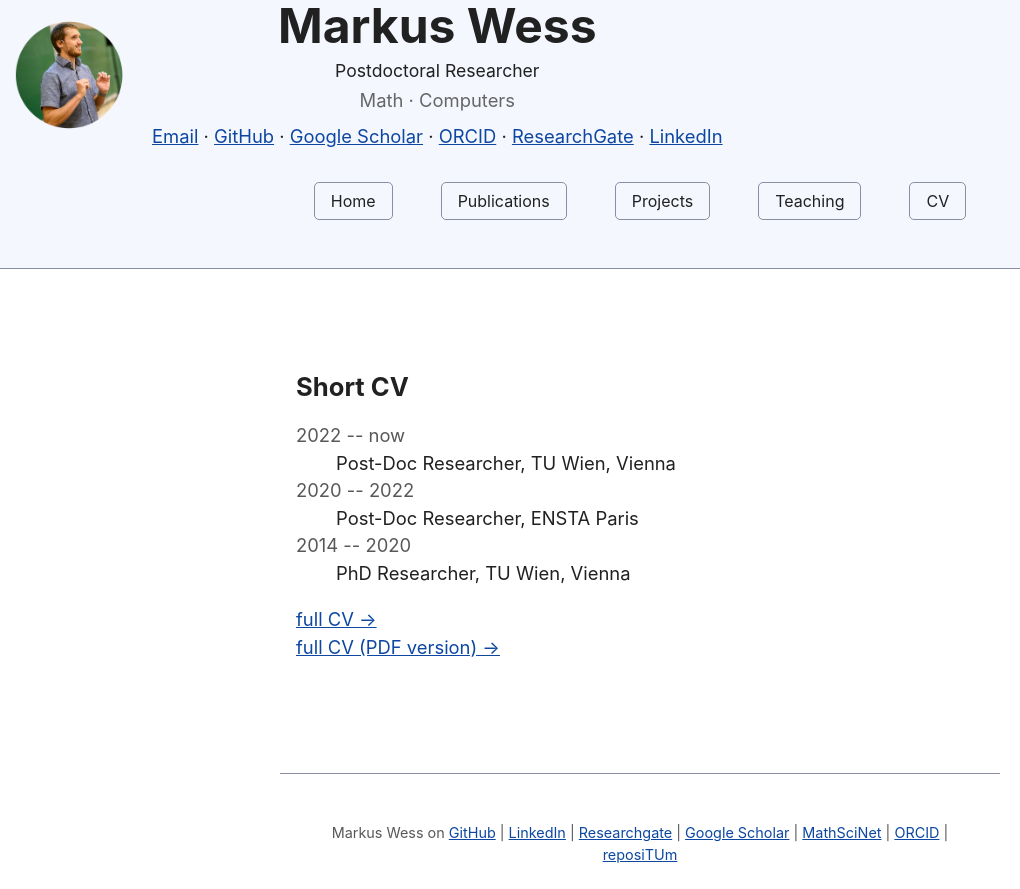
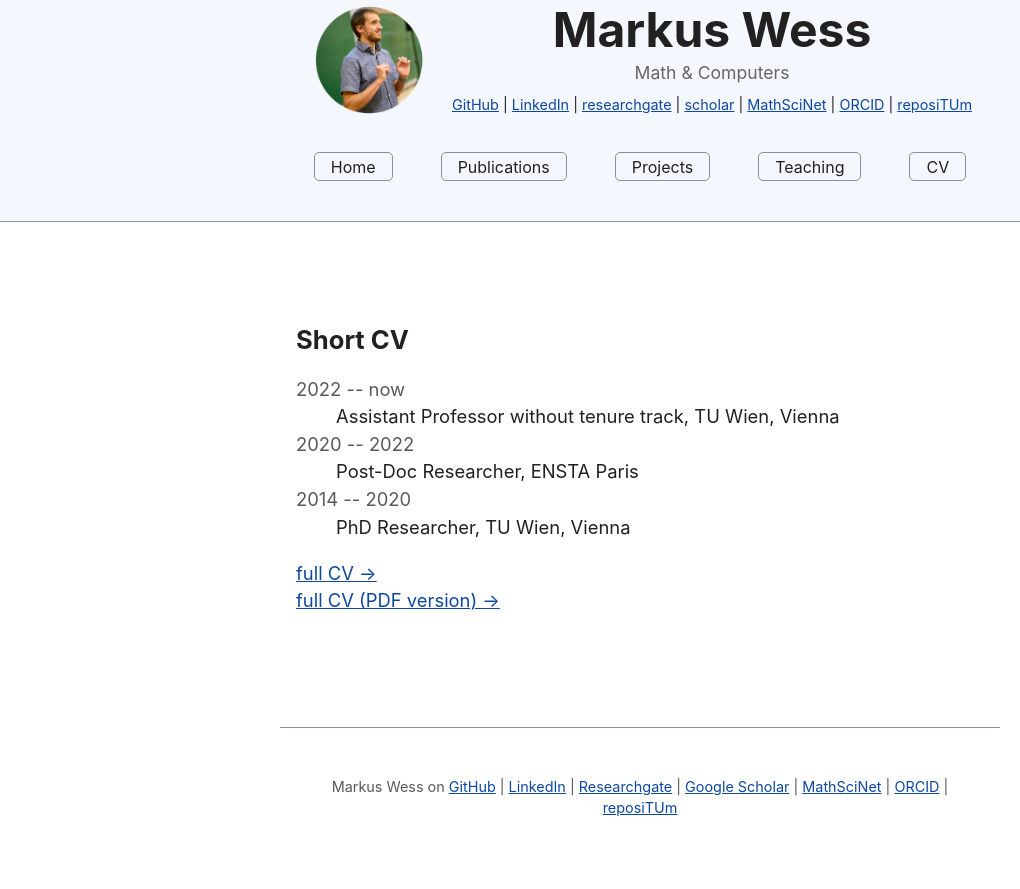
Before and after one commit to markuswess/markuswess.github.io, a plain HTML site: page index.html in a window 1280 px wide. Shown: the whole page, without its empty margins (0-1020 px from the left). After the commit the page ends 843 px from the top, so only its background shows below. Drawn offline with Linux system fonts and the light colour scheme.

Commit message:
centered a div!

```diff
--- a/css/custom.css
+++ b/css/custom.css
@@ -13,7 +13,9 @@
 .identity {
     display: flex;
     align-items: center;
+    justify-content: center;
     gap: 1.5rem;
+    align: center;
 }
 
 .profile-photo {
@@ -35,12 +37,14 @@
 .research-area {
     color: #666;
     margin-top: 0.2rem;
+    font-size: 1.1rem;
 }
 
 .profile-links {
     margin-top: 0.1rem;
     padding-top: 0.4rem;
     border-top: 0px solid #ddd;
+    font-size: 0.9rem;
 }
 
 .main-nav {
--- a/css/simple.css
+++ b/css/simple.css
@@ -86,7 +86,7 @@ body > header {
   background-color: var(--accent-bg);
   border-bottom: var(--border-width) solid var(--border);
   text-align: center;
-  padding: 0 0.5rem 2rem 0.5rem;
+  padding: 0 0.5rem 1.5rem 0.5rem;
   grid-column: 1 / -1;
 }
 
@@ -250,7 +250,7 @@ input:enabled:focus-visible:where(
 /* Format navigation */
 header nav {
   font-size: 1rem;
-  line-height: 2;
+  line-height: 1.5;
   padding: 1rem 0 0 0;
 }
 
--- a/index.html
+++ b/index.html
@@ -12,24 +12,19 @@
 
   <div class="identity">
     <img src="img/mw.png" alt="Markus Wess" class="profile-photo">
-
     <div class="profile-info">
       <h1>Markus Wess</h1>
-
-      <div class="position">
-        Postdoctoral Researcher
-      </div>
-
       <div class="research-area">
-        Math · Computers
+        Math & Computers
       </div>
   <div class="profile-links">
-    <a href="mailto:markus.wess@disroot.org">Email</a> ·
-    <a href="#">GitHub</a> ·
-    <a href="#">Google Scholar</a> ·
-    <a href="#">ORCID</a> ·
-    <a href="#">ResearchGate</a> ·
-    <a href="#">LinkedIn</a>
+<a href="https://github.com/markuswess">GitHub</a> |
+      <a href="https://linkedin.com/in/markus-wess">LinkedIn</a> |
+      <a href="https://www.researchgate.net/profile/Markus-Wess">researchgate</a> |
+      <a href="https://github.com/markuswess">scholar</a> |
+      <a href="https://mathscinet.ams.org/mathscinet/author?authorId=1273382">MathSciNet</a> |
+      <a href="https://orcid.org/0000-0001-6323-0821">ORCID</a> |
+      <a href="https://repositum.tuwien.at/rest/person/publications_html/tiss_id/59436">reposiTUm</a>
   </div>
     </div>
   </div>
@@ -50,7 +45,7 @@
     <section>
       <h2>Short CV</h2>
       <dl>
-        <dt>2022 -- now</dt><dd>Post-Doc Researcher, TU Wien, Vienna</dd>
+        <dt>2022 -- now</dt><dd>Assistant Professor without tenure track, TU Wien, Vienna</dd>
         <dt>2020 -- 2022</dt><dd>Post-Doc Researcher, ENSTA Paris</dd>
         <dt>2014 -- 2020</dt><dd>PhD Researcher, TU Wien, Vienna</dd>
       </dl>
```
